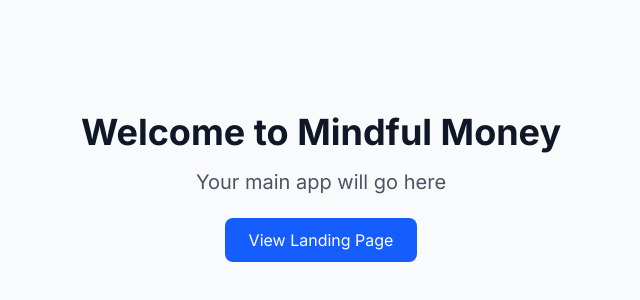
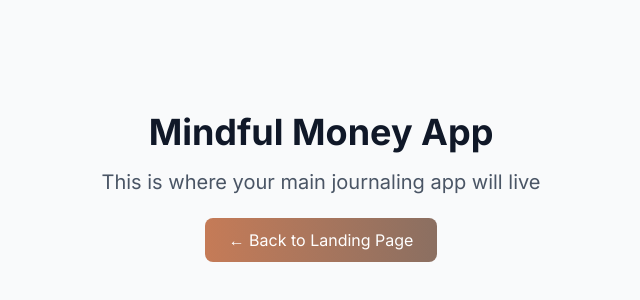
Before and after one commit to carolynjones73-create/mindful-landing, a React (Vite) app: page / in a window 1280 px wide. Shown: the part 218-518 px from the top of the page, without its empty margins (319-959 px from the left). Built offline with nearby package versions, Linux system fonts and the light colour scheme; no server answers.

Commit message:
Set up proper routing between landing page and main app

```diff
--- a/src/App.tsx
+++ b/src/App.tsx
@@ -3,16 +3,16 @@ export default function App() {
     <div className="min-h-screen bg-gray-50 flex items-center justify-center">
       <div className="text-center">
         <h1 className="text-4xl font-bold text-gray-900 mb-4">
-          Welcome to Mindful Money
+          Mindful Money App
         </h1>
         <p className="text-xl text-gray-600 mb-8">
-          Your main app will go here
+          This is where your main journaling app will live
         </p>
         <a
           href="/landing"
-          className="bg-blue-600 text-white px-6 py-3 rounded-lg hover:bg-blue-700 transition-colors"
+          className="bg-gradient-to-r from-soft-clay to-muted-taupe text-white px-6 py-3 rounded-lg hover:from-muted-taupe hover:to-soft-clay transition-all duration-200"
         >
-          View Landing Page
+          ← Back to Landing Page
         </a>
       </div>
     </div>
--- a/src/main.tsx
+++ b/src/main.tsx
@@ -5,15 +5,13 @@ import LandingPage from './components/landing/LandingPage';
 import App from './App';
 import './index.css';
 
-const APP_URL = import.meta.env.VITE_APP_URL || 'https://themindfulmoney.app';
-
 function Root() {
   return (
     <Router>
       <Routes>
         <Route path="/" element={<App />} />
         <Route path="/landing" element={
-          <LandingPage onGetStarted={() => { window.location.href = APP_URL; }} />
+          <LandingPage onGetStarted={() => { window.location.href = '/'; }} />
         } />
       </Routes>
     </Router>
```
